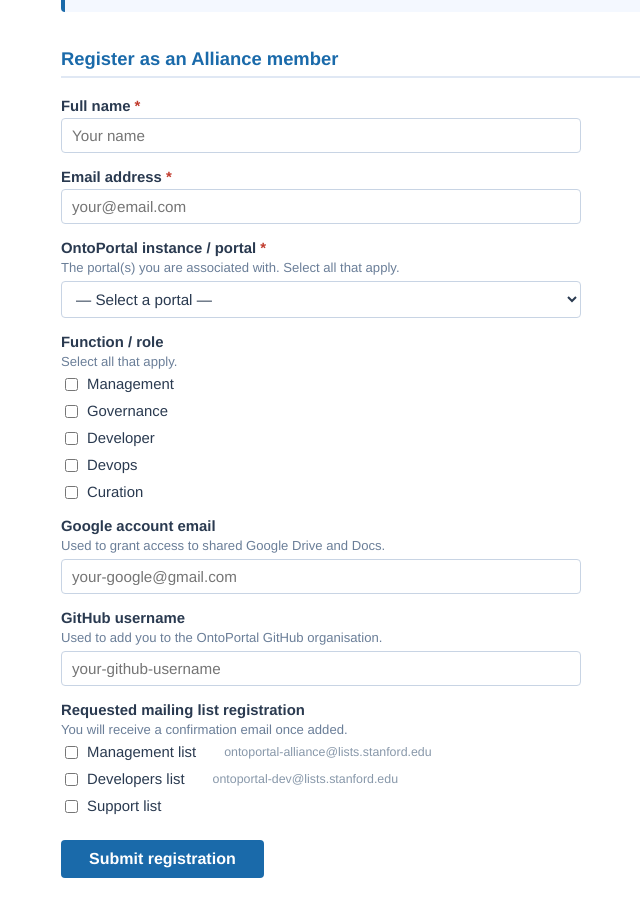
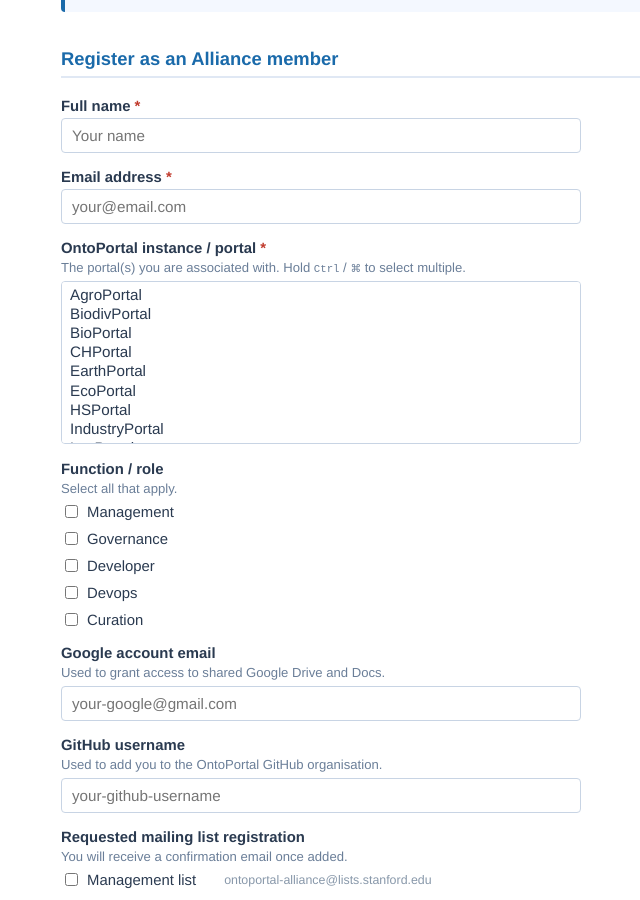
Before and after one commit to ontoportal/website, a Jekyll site: the page built from onboarding.html, in a window 1280 px wide and 900 px high, scrolled down 523 px. Shown: the whole window, without its empty margins (9-649 px from the left). Built offline with Jekyll 4.4.1, drawn with Linux system fonts in a browser that asks for light colours.

Commit message:
Fix onboarding form: multi-select for portal, correct dev mailing list URL
- Portal selector now supports multiple selection (Ctrl/⌘ + click)
- Developers mailing list link updated to mailman.stanford.edu/listinfo/ontoportal-dev
- JS updated to collect all selected portals as comma-separated string

Co-Authored-By: Claude Sonnet 4.6 <noreply@anthropic.com>

```diff
--- a/onboarding.html
+++ b/onboarding.html
@@ -192,9 +192,8 @@ permalink: /onboarding/
   <input type="email" id="ob-email" name="email" required placeholder="your@email.com">
 
   <label for="ob-portal">OntoPortal instance / portal <span style="color:#c0392b">*</span></label>
-  <div class="ob-hint">The portal(s) you are associated with. Select all that apply.</div>
-  <select id="ob-portal" name="portal" required onchange="obToggleOther(this)">
-    <option value="">— Select a portal —</option>
+  <div class="ob-hint">The portal(s) you are associated with. Hold <kbd>Ctrl</kbd> / <kbd>⌘</kbd> to select multiple.</div>
+  <select id="ob-portal" name="portal" multiple size="8" required onchange="obToggleOther(this)" style="max-width:520px;width:100%;padding:4px 6px;border:1px solid #c8d4e4;border-radius:4px;font-size:.95em;color:#2a3a50;background:#fff;">
     <option>AgroPortal</option>
     <option>BiodivPortal</option>
     <option>BioPortal</option>
@@ -295,7 +294,7 @@ permalink: /onboarding/
     </div>
   </a>
 
-  <a href="mailto:ontoportal-dev@lists.stanford.edu" class="ob-resource-link">
+  <a href="https://mailman.stanford.edu/mailman/listinfo/ontoportal-dev" target="_blank" class="ob-resource-link">
     <!-- Envelope + code icon -->
     <svg viewBox="0 0 24 24" fill="none" xmlns="http://www.w3.org/2000/svg">
       <rect x="2" y="4" width="20" height="16" rx="2" stroke="#009574" stroke-width="1.8" fill="#e6f7f4"/>
```
Also changed, not shown: other parts of onboarding.html (+8 -3 lines).
